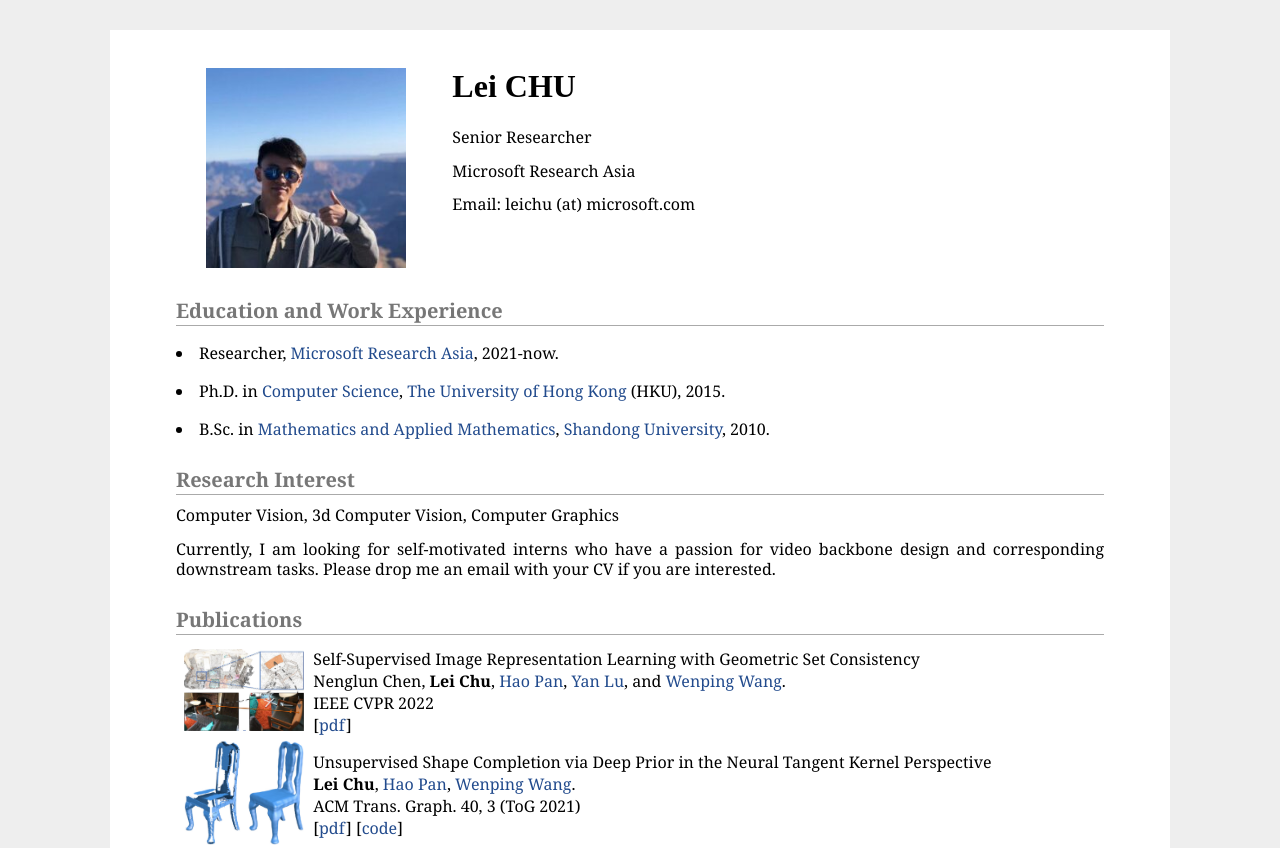
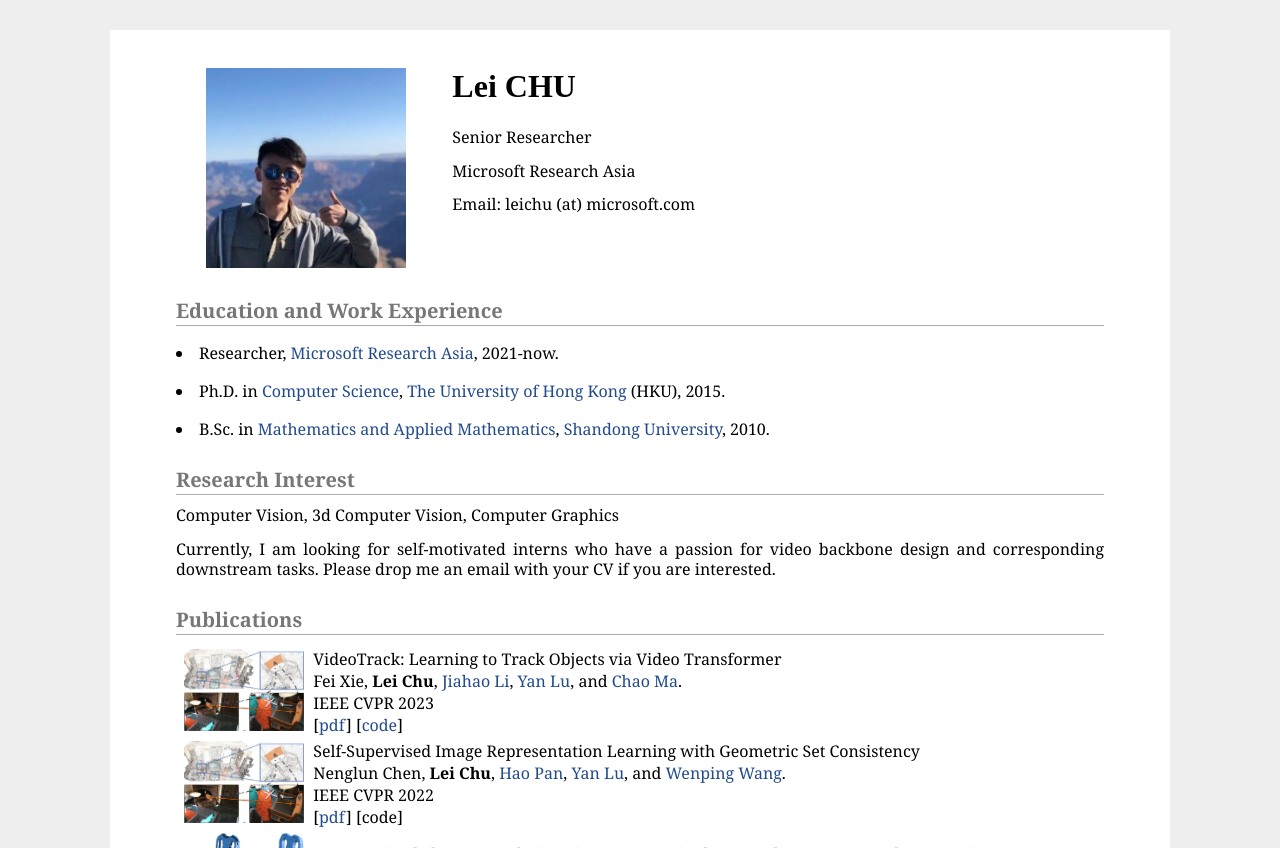
Before and after one commit to lei65537/lei65537.github.io, a plain HTML site: page index.html in a window 1280 px wide. Shown: the top 848 px of the page. Drawn offline with Linux system fonts and the light colour scheme.

Commit message:
Update index.html

```diff
--- a/index.html
+++ b/index.html
@@ -67,6 +67,28 @@
   <table border="0" width="100%">
   <tbody>
 
+	  <tr>
+      <td>
+        <div align="center">
+          <img width="120" src="./GEOSET/main.jpg" alt="">
+        </div>
+      </td>
+	 <td>
+        VideoTrack: Learning to Track Objects via Video Transformer
+        <br>
+		Fei Xie,
+        <strong>Lei Chu</strong>,
+		<a href="https://www.microsoft.com/en-us/research/people/jiahali/" target="_blank" onclick="stc(this, 44)">Jiahao Li</a>,
+		 <a href="https://www.microsoft.com/en-us/research/people/yanlu/" target="_blank" onclick="stc(this, 44)">Yan Lu</a>,
+		 and <a href="https://vision.sjtu.edu.cn/" target="_blank" onclick="stc(this, 44)">Chao Ma</a>.
+        <br>
+            <font size="3">IEEE CVPR 2023 </font>
+	</br>
+        [<a href="https://github.com/phiphiphi31/VideoTrack" target="_blank">pdf</a>]
+	[<a href="https://github.com/phiphiphi31/VideoTrack" target="_blank">code</a>]
+      </td>
+    </tr>
+
         <tr>
       <td>
         <div align="center">
@@ -85,10 +107,11 @@
             <font size="3">IEEE CVPR 2022 </font>
 	</br>
         [<a href="https://arxiv.org/abs/2203.15361" target="_blank">pdf</a>]
+	[code]
       </td>
     </tr>
 
-	      <tr>
+	<tr>
       <td>
         <div align="center">
           <img width="120" src="./NTKPrior/main.jpg" alt="">
```
